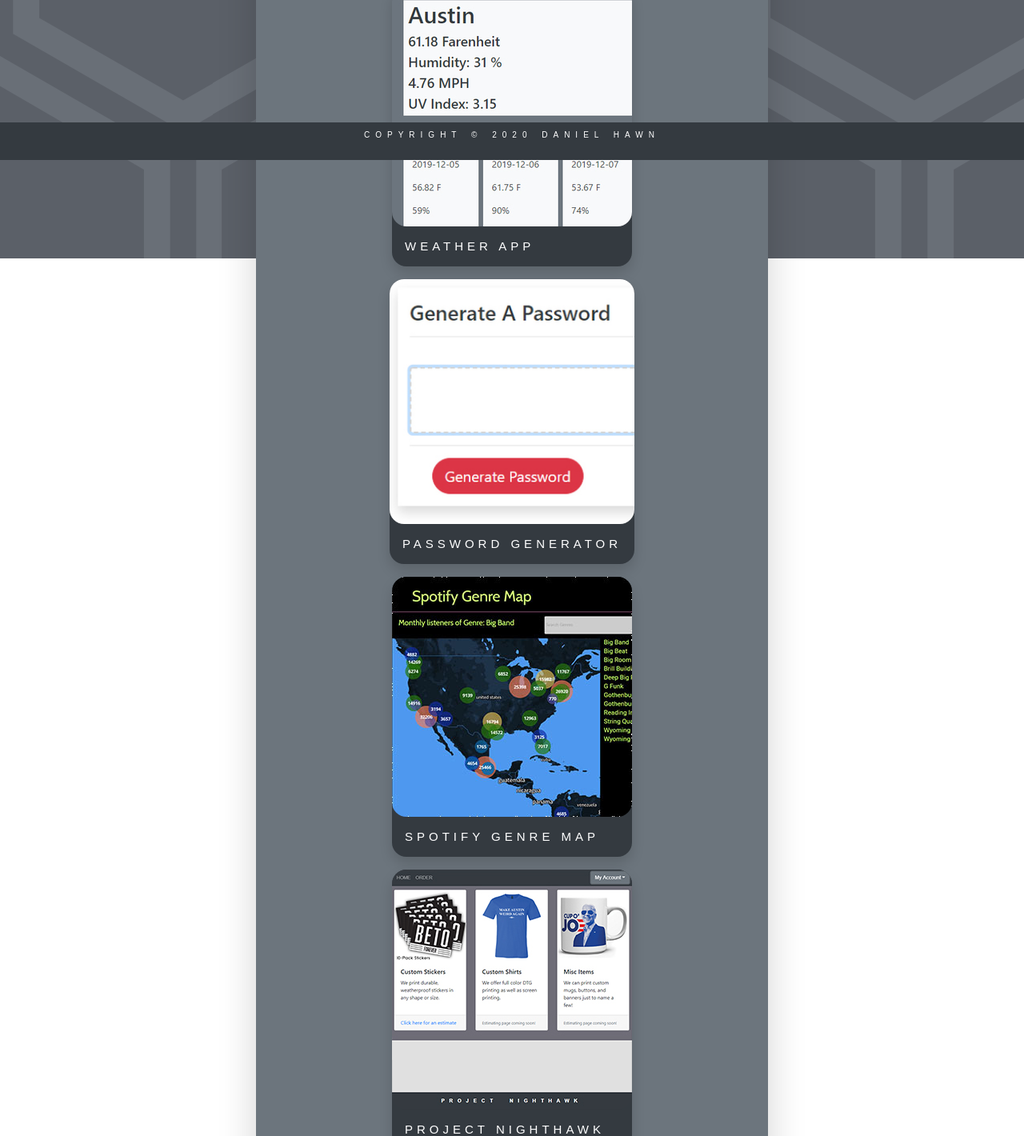
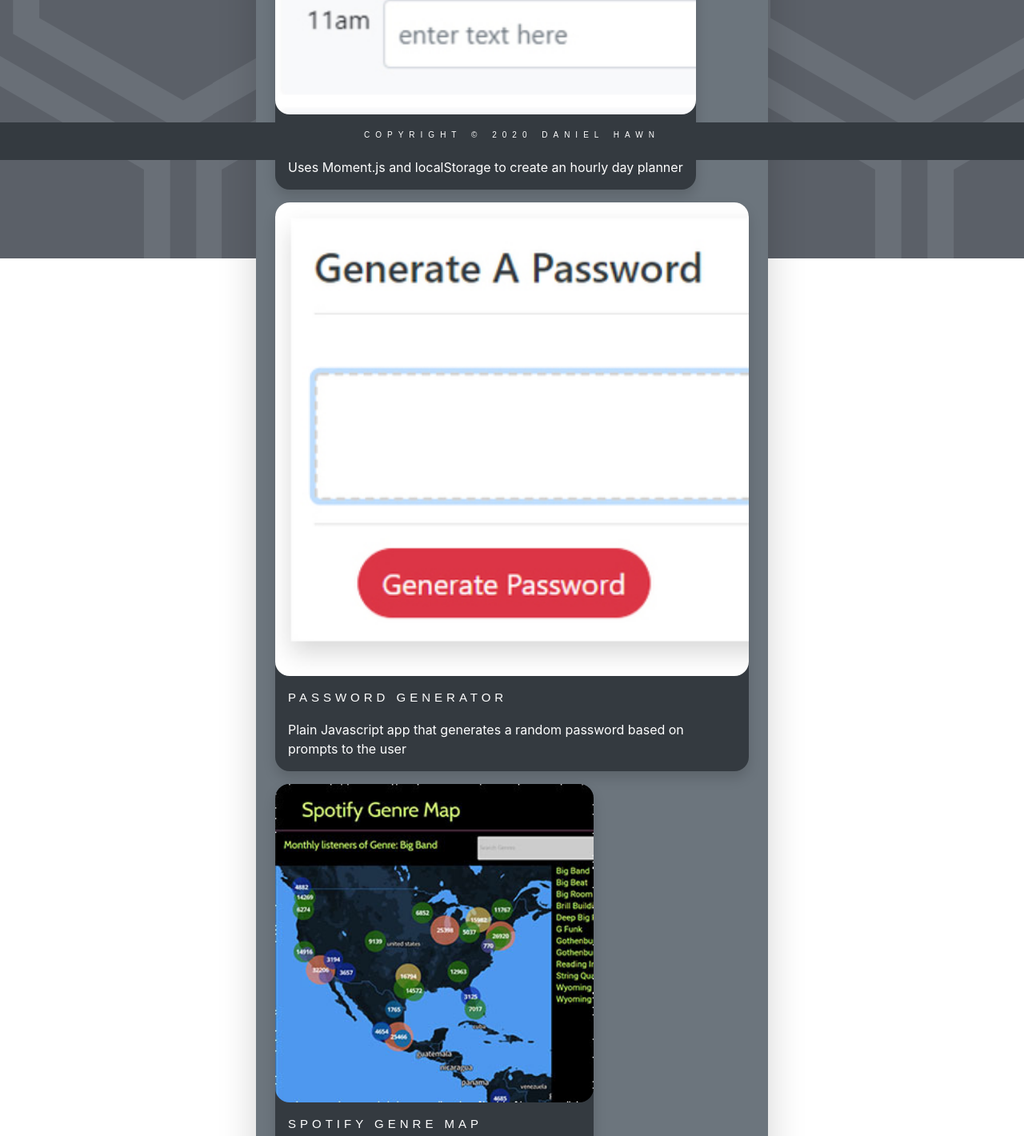
Before and after one commit to danieljhawn/react-next-portfolio, a Next.js app: page /portfolio in a window 1280 px wide. Shown: the part 600-2020 px from the top of the page at 80% size. Built offline with nearby package versions, Linux system fonts and the light colour scheme.

Commit message:
last commit of the day

```diff
--- a/components/ProjectCard.js
+++ b/components/ProjectCard.js
@@ -8,7 +8,6 @@
   textDecoration: "none",
   fontStyle: "normal",
   textTransform: "uppercase",
-
 };
 
 const roundRect = {
@@ -19,20 +18,31 @@
 
 function projectCard(props) {
   return (
+    <>
       <div style={roundRect}>
         <div className="col">
           <div className="row">
-          <div style={roundRect} className="col p-0 position-relative bg-dark m-2 shadow">
+            <div
+              style={roundRect}
+              className="col p-0 position-relative bg-dark m-2 shadow"
+            >
               <a href={props.url}>
-              <img style={roundRect} src={props.img} className="img-responsive w-100" alt="..." />
+                <img
+                  style={roundRect}
+                  src={props.img}
+                  className="img-responsive w-100"
+                  alt="..."
+                />
               </a>
-            <h5 style={linkStyle} className="h-30 m-3 text-white">
+              <p style={linkStyle} className="h-30 m-3 text-white">
                 {props.title}
-            </h5>
+              </p>
+              <p className="m-3">{props.description}</p>
             </div>
           </div>
         </div>
       </div>
+    </>
   );
 }
 
--- a/pages/about.js
+++ b/pages/about.js
@@ -18,7 +18,7 @@
   fontFamily: "Arial, Helvetica, sans-serif",
   wordSpacing: "2px",
   color: "#FFFFFF",
-  textDecoration: "none",
+  textDecoration: "underline solid",
   fontStyle: "normal",
 };
 
@@ -65,6 +65,7 @@
                     className="img-fluid"
                     src="/selfp.jpg"
                     alt="pretentious self-portrait"
+                    style={roundRect}
                   />
                 </div>
                 <div className="col">
--- a/pages/portfolio.js
+++ b/pages/portfolio.js
@@ -49,31 +49,35 @@
               </p>
             </h2>
             <div className="container-fluid">
-              <div style={centerMe} className="row">
+              <div className="row">
                 <ProjectCard
                   url={"https://danieljhawn.github.io/dayPlanner/"}
                   img={"./dayPlannerThumb_300x300.jpg"}
                   title={"Day Planner"}
+                  description={"Uses Moment.js and localStorage to create an hourly day planner"}
                 />
-                <ProjectCard
+                {/* <ProjectCard
                   url={"https://danieljhawn.github.io/weatherApp/"}
                   img={"./weatherApp_300x300.jpg"}
                   title={"Weather App"}
-                />
+                /> */}
                 <ProjectCard
                   url={"https://danieljhawn.github.io/passwordGenerator/"}
                   img={"./passGen_300x300.jpg"}
                   title={"Password Generator"}
+                  description={"Plain Javascript app that generates a random password based on prompts to the user"}
                 />
                 <ProjectCard
                   url={"https://project-2-spotify.herokuapp.com/"}
                   img={"./spotifyTracker_300x300.jpg"}
                   title={"Spotify Genre Map"}
+                  description={"Scrapes data from Spotify to create listener map"}
                 />
                 <ProjectCard
                   url={"https://project-nighthawk.now.sh/"}
                   img={"./nightHawk_300x300.jpg"}
                   title={"Project Nighthawk"}
+                  description={"React app that creates estimates for print jobs"}
                 />
               </div>
             </div>
```
Lines whose indentation alone changed are shown as unchanged.
